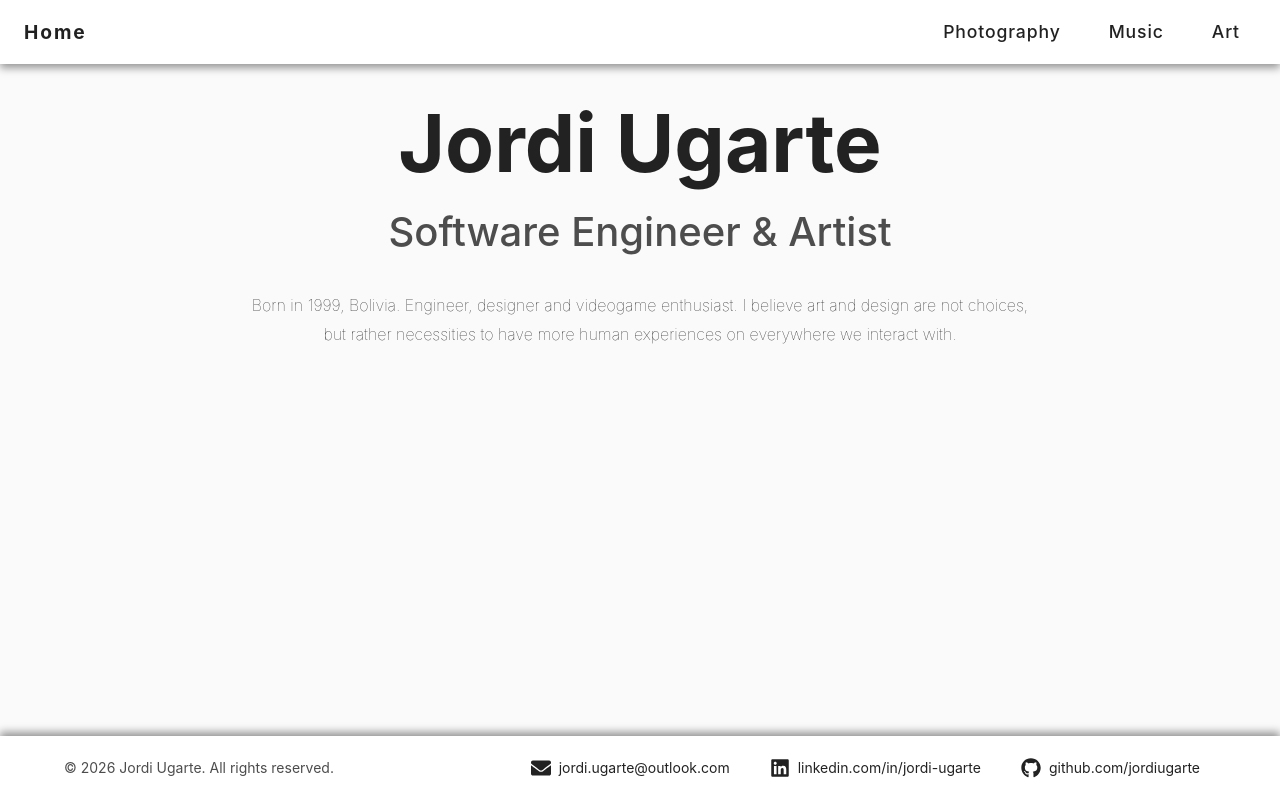
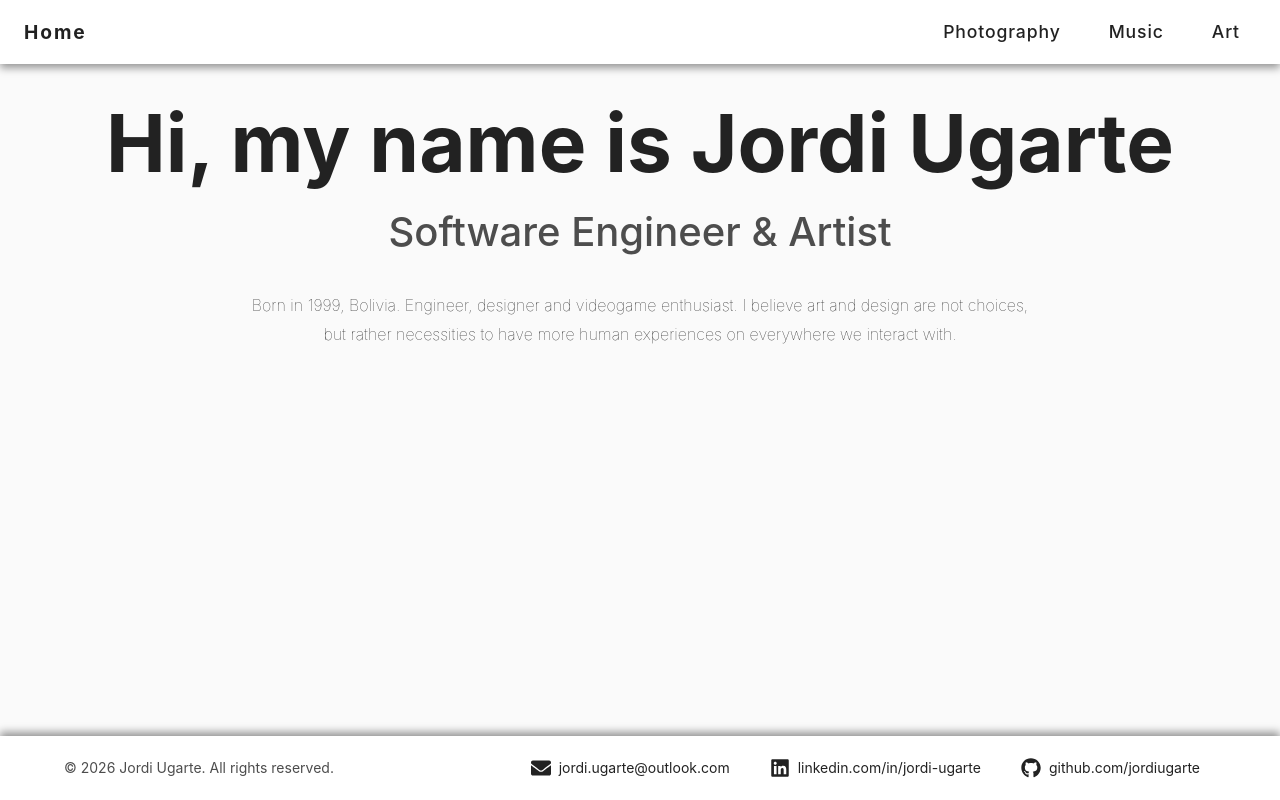
Before and after one commit to jordiugarte/jordiugarte.github.io, a React (Vite) app: page / in a window 1280 px wide. Built offline with nearby package versions, Linux system fonts and the light colour scheme.

Commit message:
Update App.tsx

```diff
--- a/src/App.tsx
+++ b/src/App.tsx
@@ -152,7 +152,7 @@ function App() {
               <Route path="/" element={
                 <Container maxWidth="lg" sx={{ py: 4 }}>
                   <Typography variant="h1" component="h1" sx={{ textAlign: 'center' }}>
-                    Jordi Ugarte
+                    Hi, my name is Jordi Ugarte
                   </Typography>
                   <Typography variant="h5" sx={{ textAlign: 'center', mt: 2, opacity: 0.8 }}>
                     Software Engineer & Artist
```
